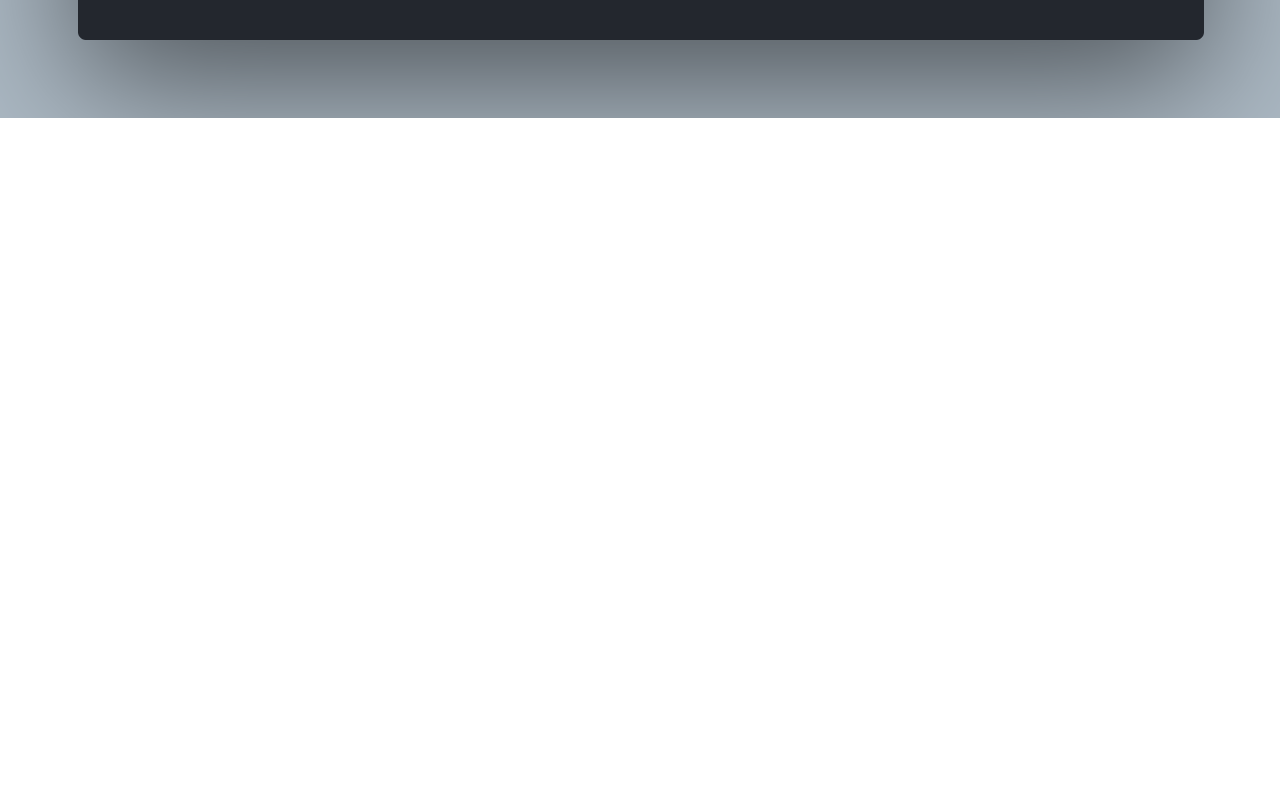
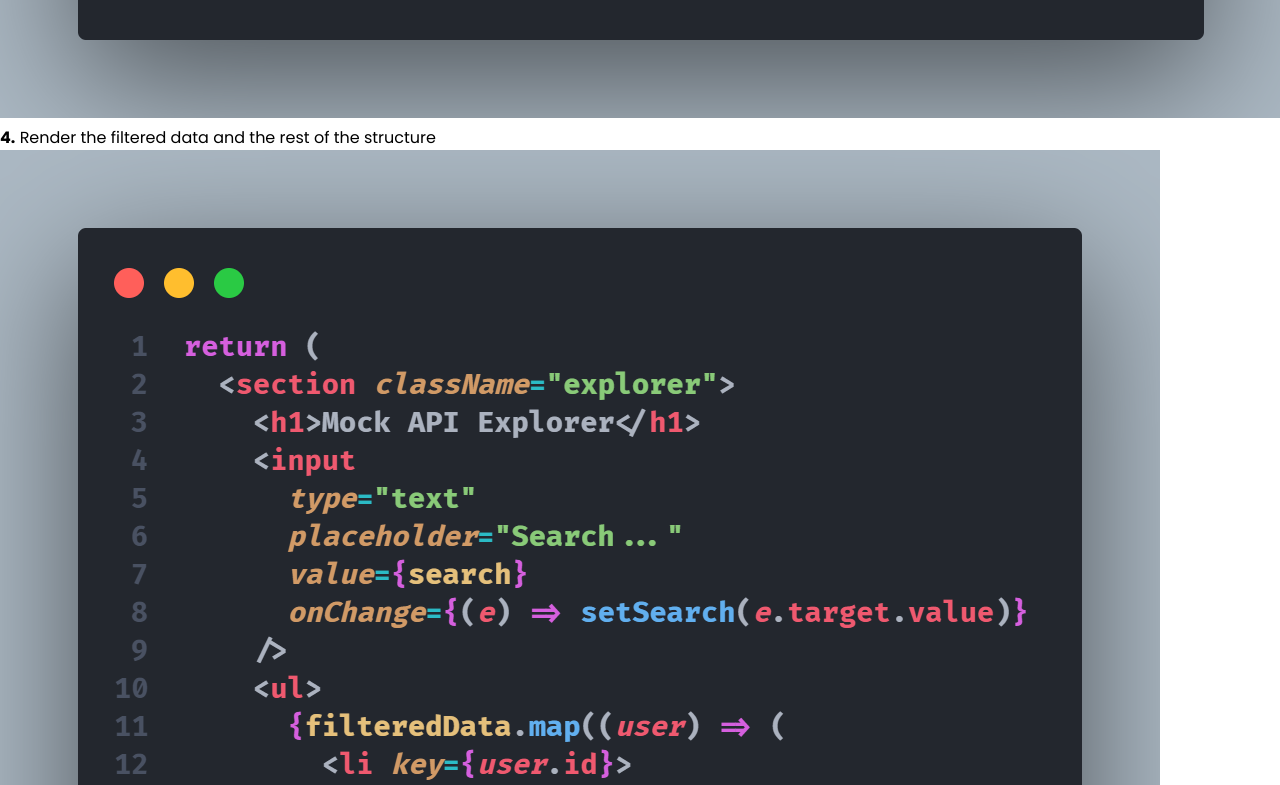
Before and after one commit to Espadv69/useState-Advanced, a React (Vite) app in the folder MockAPIExplorer/: page / in a window 1280 px wide. Shown: the part 1608-2393 px from the top of the page. Before the commit the page ends 1733 px from the top, so only its background shows below. Built offline with nearby package versions, Linux system fonts and the light colour scheme; the HTML template or start-up script is replaced by a standard one.

Commit message:
Add LiExplanation instance for step 4 in Explanation component

```diff
--- a/MockAPIExplorer/src/components/Explanation/Explanation.jsx
+++ b/MockAPIExplorer/src/components/Explanation/Explanation.jsx
@@ -26,6 +26,13 @@ const Explanation = () => {
           imgUrl="/images/filterData.png"
           imgAlt="Code snippet showing the filtering of the data"
         />
+
+        <LiExplanation
+          step={4}
+          desc="Render the filtered data and the rest of the structure"
+          imgUrl="/images/htmlStructure.png"
+          imgAlt="Code snippet showing the rendering of the data and the structure"
+        />
       </ul>
     </section>
   )
```
